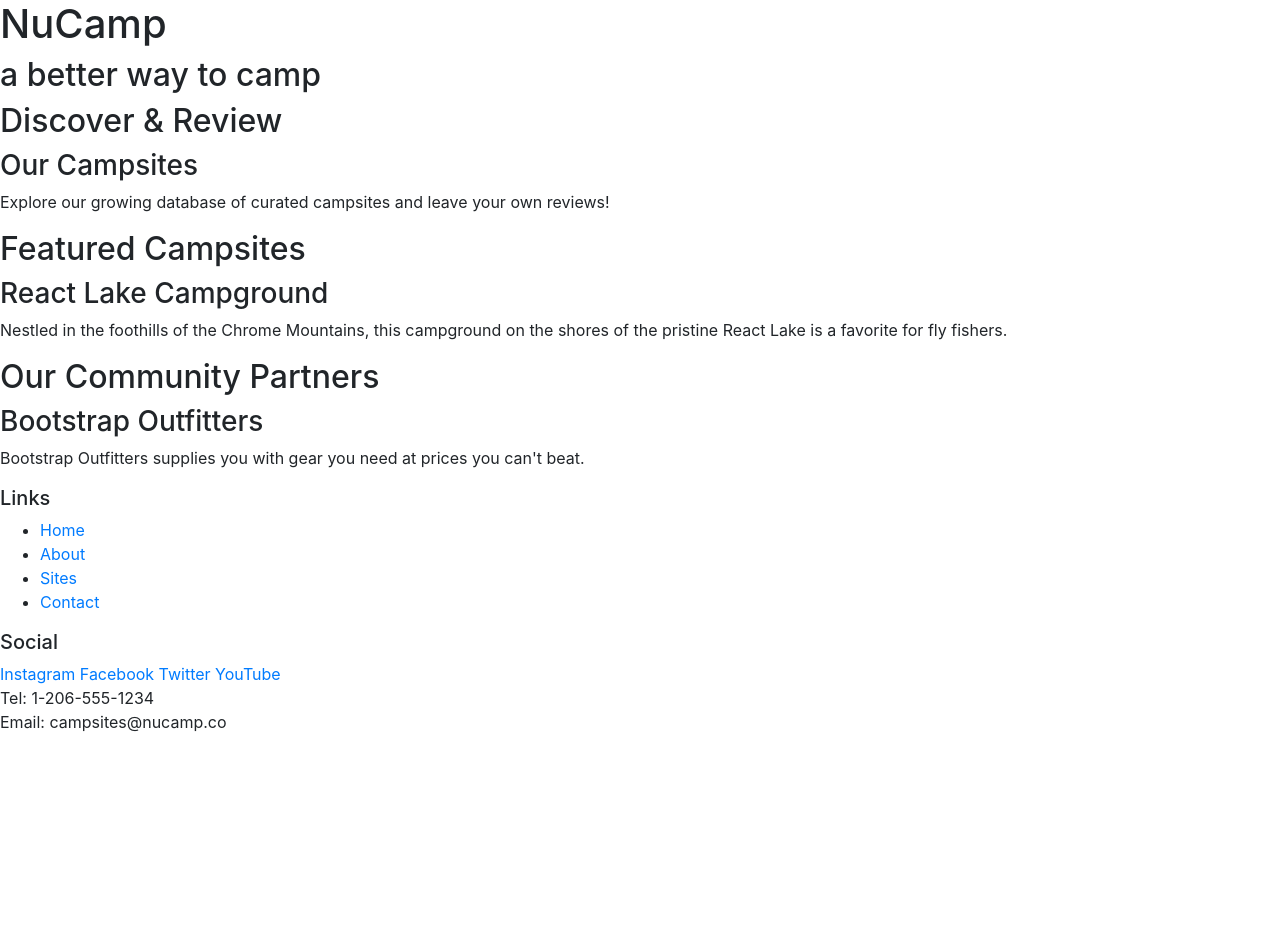
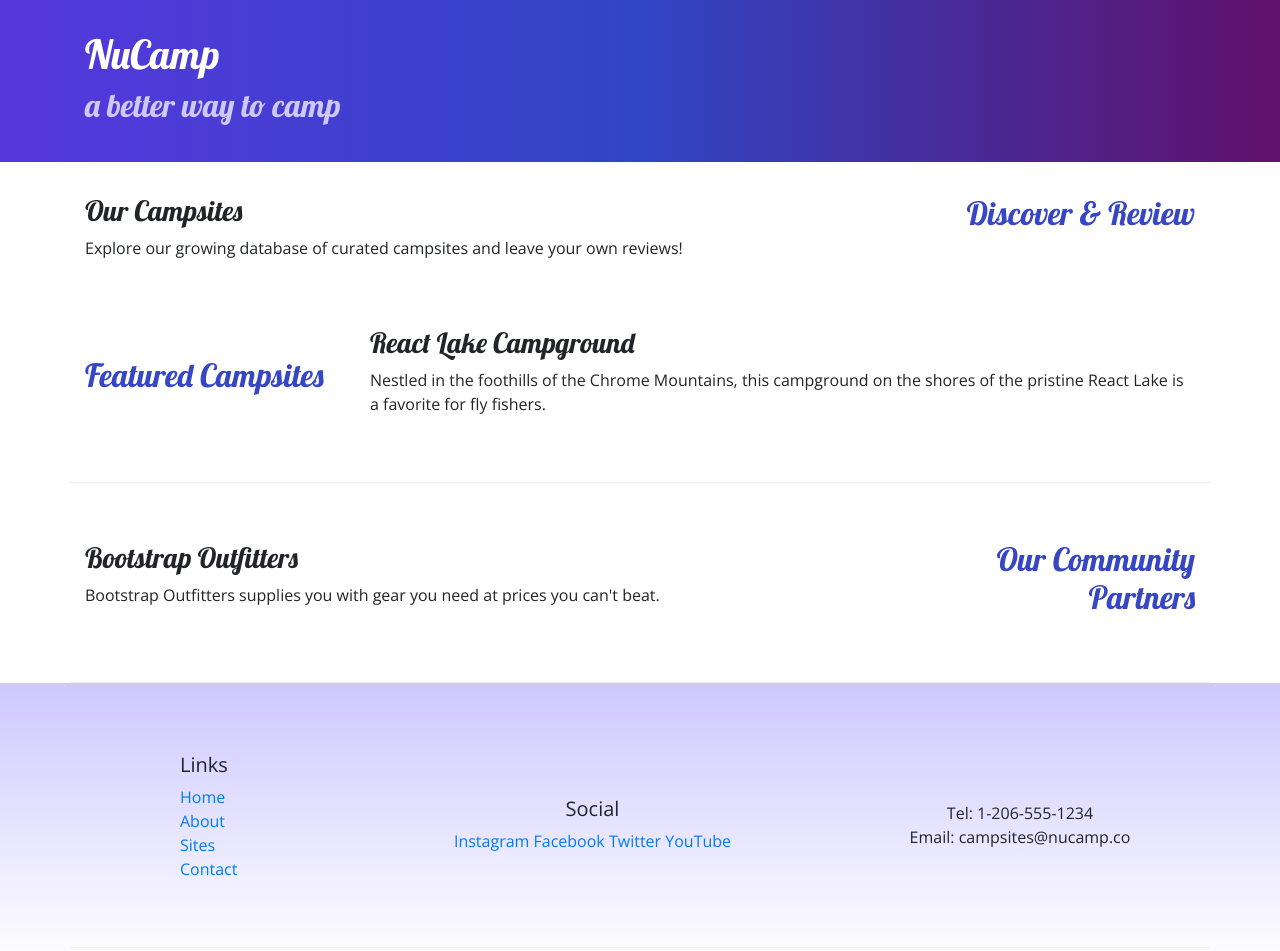
Before and after one commit to bluenettle/nucampsite, a website: page index.html in a window 1280 px wide. Before the commit the page ends 800 px from the top, so only its background shows below. Drawn offline with nearby package versions, Linux system fonts and the light colour scheme.

Commit message:
added aboutus

```diff
--- /dev/null
+++ b/css/styles.css
@@ -0,0 +1,33 @@
+body {
+    font-family: "Open Sans", sans-serif;
+}
+
+h1, h2, h3 {
+    font-family: "Lobster", cursive;
+}
+
+h2 {
+    color: #3646C5;
+}
+
+header h2 {
+    color: #CEC8FF;
+}
+
+
+footer {
+    background-image: linear-gradient(#CEC8FF, white);
+    padding: 20px 0;
+}
+
+.jumbotron {
+    padding: 30px;
+    background-image: linear-gradient(to right, #5637DD, #3046C5, #60106B);
+    color: white;
+}
+
+.row-content {
+    padding: 50px 0;
+    border-bottom: 1px ridge;
+    min-height: 200px;
+}
--- a/index.html
+++ b/index.html
@@ -1,9 +1,8 @@
-
-
 <!DOCTYPE html>
 <html lang="en">
 
 <head>
+
     <head>
         <!-- Required meta tags always come first -->
         <meta charset="utf-8" />
@@ -11,6 +10,8 @@
 
         <!-- Bootstrap CSS -->
         <link rel="stylesheet" href="node_modules/bootstrap/dist/css/bootstrap.min.css" />
+        <link rel="stylesheet" href="https://fonts.googleapis.com/css?family=Lobster|Open+Sans" />
+    <link rel="stylesheet" href="css/styles.css" />
 
         <title>NuCamp: A Better Way To Camp</title>
     </head>
@@ -18,51 +19,76 @@
 
 <body>
 
-    <header>
-        <div>
+    <header class="jumbotron jumbotron-fluid">
+        <div class="container">
+            <div class="row">
+                <div class="col">
                     <h1>NuCamp</h1>
                     <h2>a better way to camp</h2>
                 </div>
+            </div>
+        </div>
     </header>
+    <div class="container">
+        <div class="row">
+            <div class="col-sm-4 col-md-3 order-sm-last">
+                <h2 class="text-sm-right">Discover & Review</h2>
+            </div>
+            <div class="col">
+                <h3>Our Campsites</h3>
 
-    <div>
-        <h2>Discover & Review</h2>
-        <h3>Our Campsites</h3>
-        <p>Explore our growing database of curated campsites and leave your own reviews!</p>
+                <p class="d-none d-sm-block">Explore our growing database of curated campsites and leave your own reviews!</p>
+            </div>
         </div>
 
-    <div>
+        <div class="row row-content align-items-center">
+            <div class="col-sm-4 col-md-3">
                 <h2>Featured Campsites</h2>
+            </div>
+            <div class="col">
                 <h3>React Lake Campground</h3>
-        <p>Nestled in the foothills of the Chrome Mountains, this campground on the shores of the pristine React Lake is a favorite for fly fishers.</p>
+                <p class="d-none d-sm-block">Nestled in the foothills of the Chrome Mountains, this campground on the shores of the pristine React
+                    Lake is
+                    a favorite for fly fishers.</p>
+            </div>
         </div>
 
-    <div>
-        <h2>Our Community Partners</h2>
+        <div class="row row-content align-items-center">
+            <div class="col-sm-4 order-sm-last col-md-3">
+                <h2 class="text-sm-right">Our Community Partners</h2>
+            </div>
+            <div class="col">
                 <h3>Bootstrap Outfitters</h3>
-        <p>Bootstrap Outfitters supplies you with gear you need at prices you can't beat.</p>
+                <p class="d-none d-sm-block">Bootstrap Outfitters supplies you with gear you need at prices you can't beat.</p>
+            </div>
+        </div>
     </div>
 
     <footer>
-        <div>
+        <div class="container">
+            <div class="row row-content align-items-center">
+                <div class="col-4 col-sm-2 offset-1">
                     <h5>Links</h5>
-            <ul>
+                    <ul class="list-unstyled">
                         <li><a href="#">Home</a></li>
-                <li><a href="#">About</a></li>
+                        <li><a href="aboutus.html">About</a></li>
                         <li><a href="#">Sites</a></li>
                         <li><a href="#">Contact</a></li>
                     </ul>
                 </div>
-        <div>
+
+                <div class="col-6 col-sm-5 text-center">
                     <h5>Social</h5>
                     <a href="http://instagram.com/">Instagram</a>
                     <a href="http://facebook.com/">Facebook</a>
                     <a href="http://twitter.com/">Twitter</a>
                     <a href="http://youtube.com/">YouTube</a>
                 </div>
-        <div>
+                <div class="col-sm-4 text-center">
                     Tel: 1-206-555-1234<br />
                     Email: campsites@nucamp.co
+                </div>
+            </div>
         </div>
     </footer>
     <!-- jQuery must come first, then Popper.js, then the Bootstrap JavaScript plugins.-->
```
Also changed, not shown: aboutus.html (added, +91 -0 lines). Lines whose indentation alone changed are shown as unchanged.
